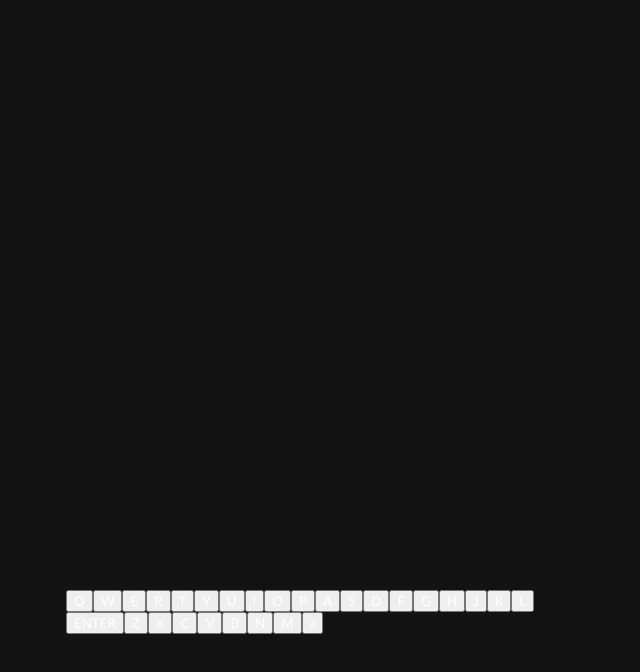
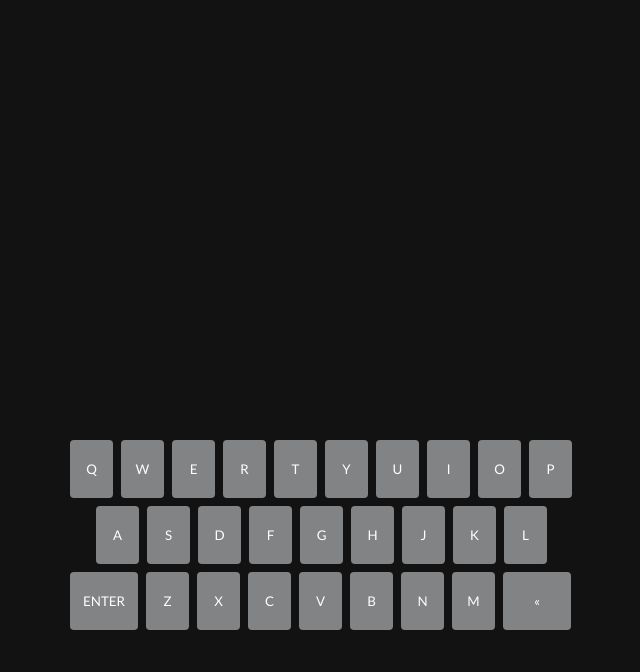
Before and after one commit to monicasalas86/wordle-clone, a plain HTML site: page index.html in a window 1280 px wide. Shown: the part 94-766 px from the top of the page, without its empty margins (319-959 px from the left). Drawn offline with Linux system fonts and the light colour scheme.

Commit message:
styled the keyboard;

```diff
--- a/app.js
+++ b/app.js
@@ -32,9 +32,15 @@ const keys = [
   '«'
 ]
 
+const handleClick = () => {
+  console.log('clicked')
+}
+
 keys.forEach(key => {
   const buttonElement = document.createElement('button')
   buttonElement.textContent = key
+  buttonElement.setAttribute('id', key)
+  buttonElement.addEventListener('click', handleClick)
   keyboard.append(buttonElement)
 
 })
--- a/style.css
+++ b/style.css
@@ -31,3 +31,21 @@ body {
   display: flex;
   flex-wrap: wrap;
 }
+
+.key-container button {
+  width: 43px;
+  height: 58px;
+  border-radius: 4px;
+  border: none;
+  background-color: #818384;
+  margin: 4px;
+}
+
+.key-container button:nth-child(11) {
+  margin-left: 30px;
+}
+
+.key-container button:nth-child(20),
+.key-container button:nth-child(28) {
+  width: 68px;
+}
```
